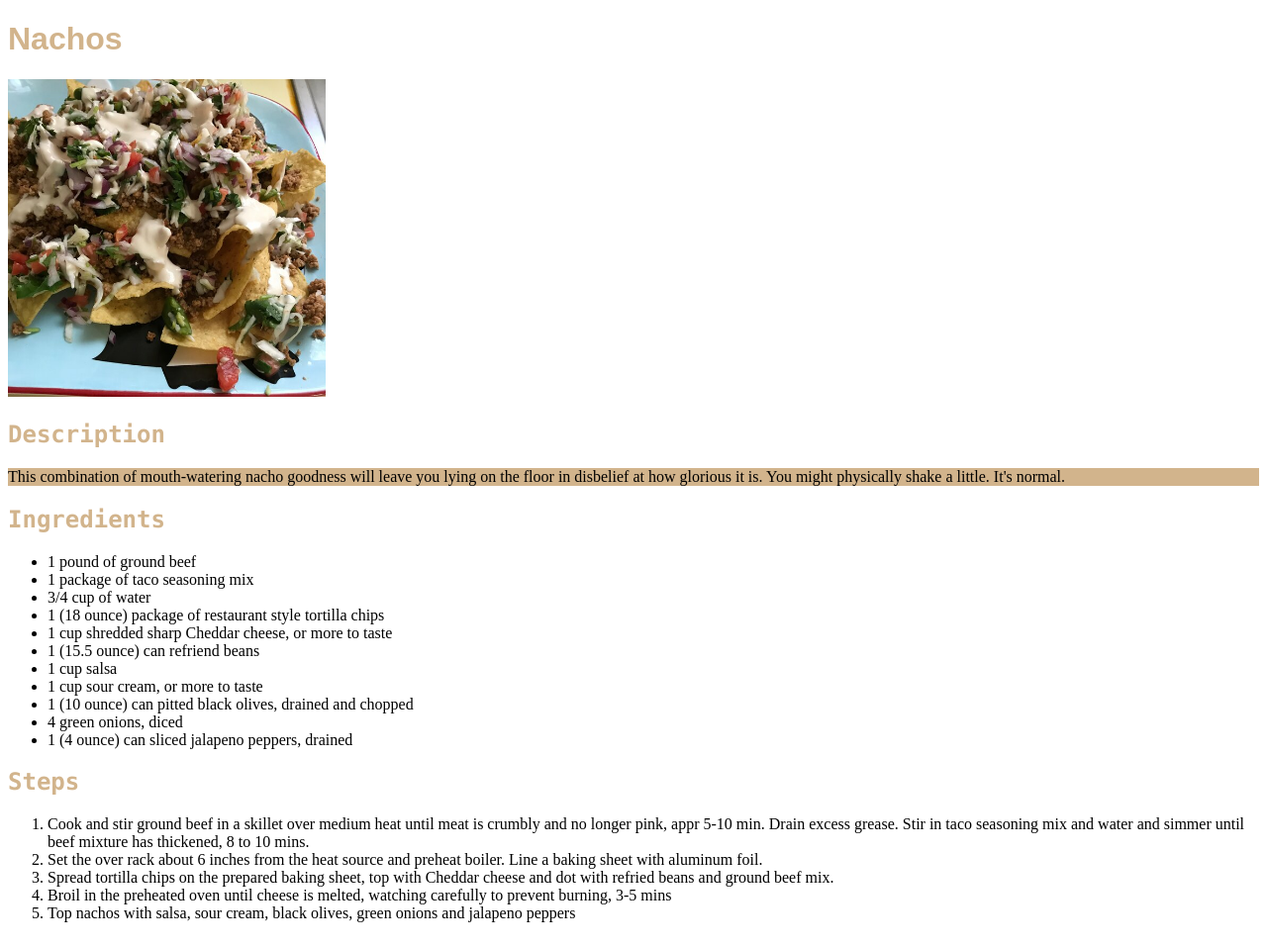
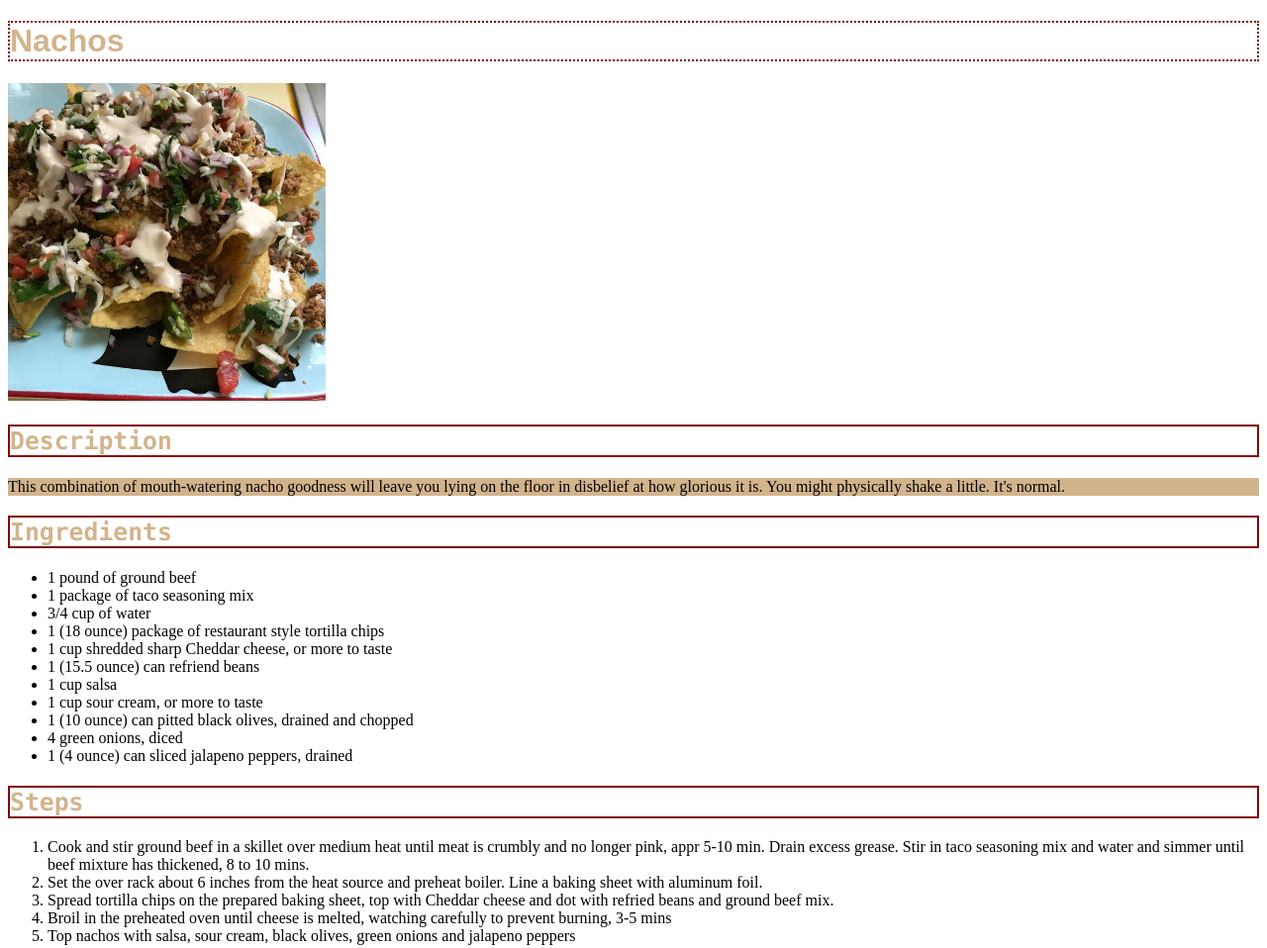
Before and after one commit to coldroses/odin-recipes, a plain HTML site: page nachos.html in a window 1280 px wide. Shown: the whole page at 99% size. Drawn offline with Linux system fonts and the light colour scheme.

Commit message:
add CSS changes w box

```diff
--- a/styles.css
+++ b/styles.css
@@ -3,22 +3,28 @@
 h1 {
     font-family: "Papyrus", fantasy;
     color: tan;
+    border: 2px dotted maroon;
+    padding: 3.5;
     size: 27.5px;
 }
 
 h2 {
     font-family: "Lucida Console", "Courier New", monospace;
     color: tan;
-    size: 24.75px;
+    border: 2px solid maroon;
+    padding: 3;
+    font-size: 24.75px;
 }
 
 p {
     font-family: "Times New Roman", serif;
     font-weight: 300;
+    margin: 0 25 0 25;
     background-color: tan;
 }
 
 img {
     height: auto;
     width: 321px;
+    margin: 5;
 }
```
